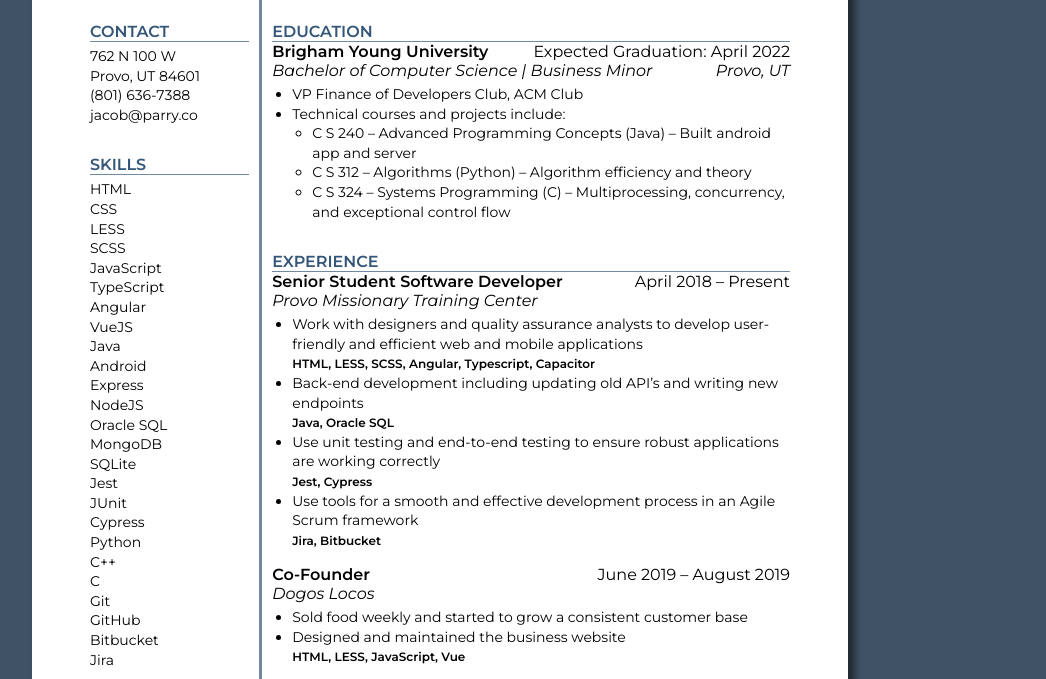
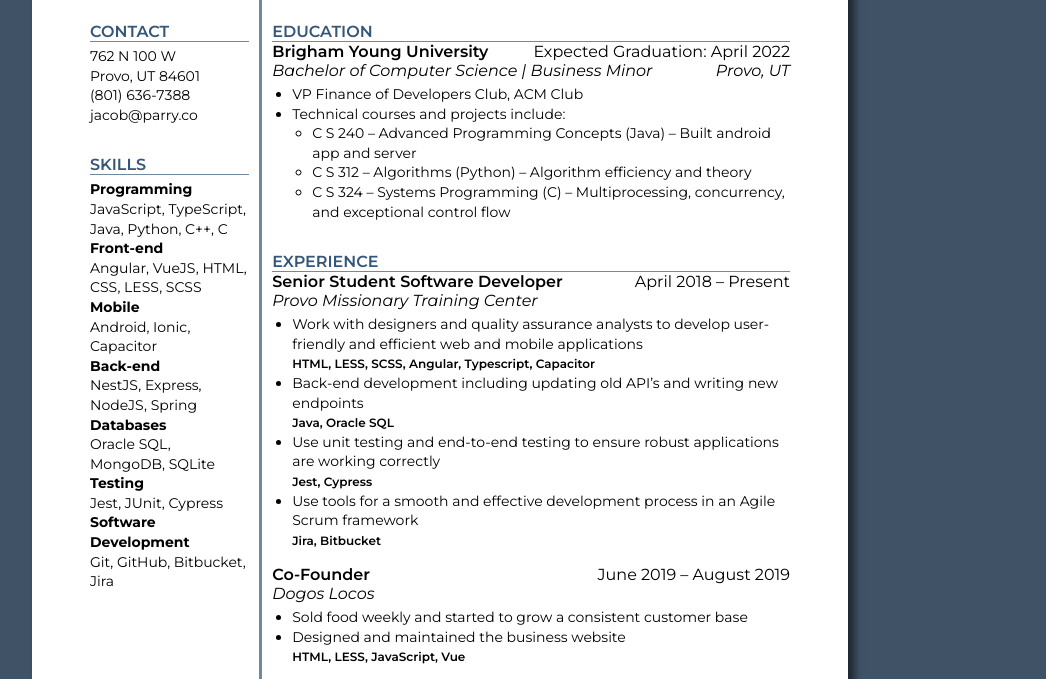
Before and after one commit to jparry67/resume, a plain HTML site: page index.html in a window 1280 px wide. Shown: the part 240-919 px from the top of the page, without its empty margins (200-1246 px from the left). Drawn offline with Linux system fonts and the light colour scheme; a web font is replaced by a local one.

Commit message:
organized skills section

```diff
--- a/index.html
+++ b/index.html
@@ -44,32 +44,29 @@
                 </ul> -->
                 <div class="section-title">Skills</div>
                 <ul class="section">
-                    <li>HTML</li>
-                    <li>CSS</li>
-                    <li>LESS</li>
-                    <li>SCSS</li>
-                    <li>JavaScript</li>
-                    <li>TypeScript</li>
-                    <li>Angular</li>
-                    <li>VueJS</li>
-                    <li>Java</li>
-                    <li>Android</li>
-                    <li>Express</li>
-                    <li>NodeJS</li>
-                    <li>Oracle SQL</li>
-                    <li>MongoDB</li>
-                    <li>SQLite</li>
-                    <li>Jest</li>
-                    <li>JUnit</li>
-                    <li>Cypress</li>
-                    <li>Python</li>
-                    <li>C++</li>
-                    <li>C</li>
-                    <li>Git</li>
-                    <li>GitHub</li>
-                    <li>Bitbucket</li>
-                    <li>Jira</li>
+                    <li><b>Programming</b></li>
+                    <li>JavaScript, TypeScript, Java, Python, C++, C</li>
+                    <li><b>Front-end</b></li>
+                    <li>Angular, VueJS, HTML, CSS, LESS, SCSS</li>
+                    <li><b>Mobile</b></li>
+                    <li>Android, Ionic, Capacitor</li>
+                    <li><b>Back-end</b></li>
+                    <li>NestJS, Express, NodeJS, Spring</li>
+                    <li><b>Databases</b></li>
+                    <li>Oracle SQL, MongoDB, SQLite</li>
+                    <li><b>Testing</b></li>
+                    <li>Jest, JUnit, Cypress</li>
+                    <li><b>Software Development</b></li>
+                    <li>Git, GitHub, Bitbucket, Jira</li>
                 </ul>
+                <!-- <div class="section-title">Hobbies</div>
+                <ul class="section">
+                    <li>2 years full-time, volunteer missionary service in New Zealand</li>
+                    <li>Captain of Provo High School Varsity Football Team</li>
+                    <li>Concertmaster of Provo High School Philharmonic Orchestra</li>
+                    <li>Compose, arrange, and perform music</li>
+                    <li>Fluent in Spanish</li>
+                </ul> -->
             </div>
             <div class="line"></div>
             <div class="main-content">
```
